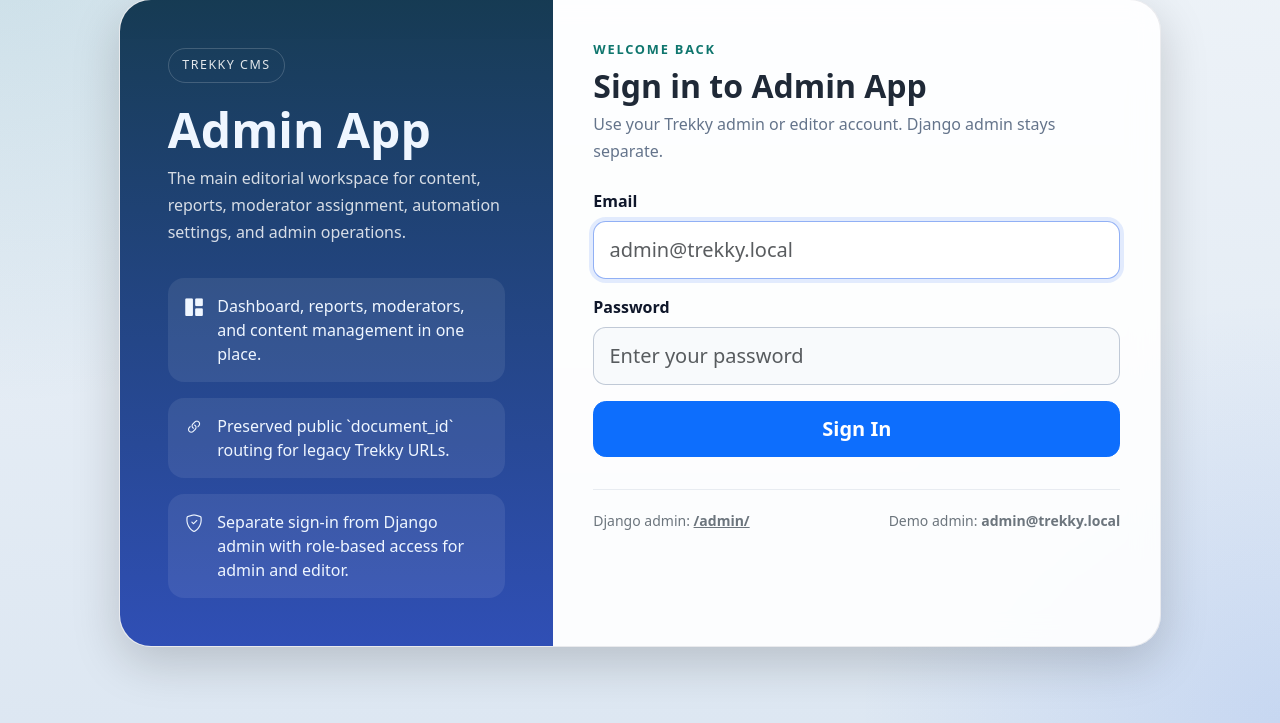
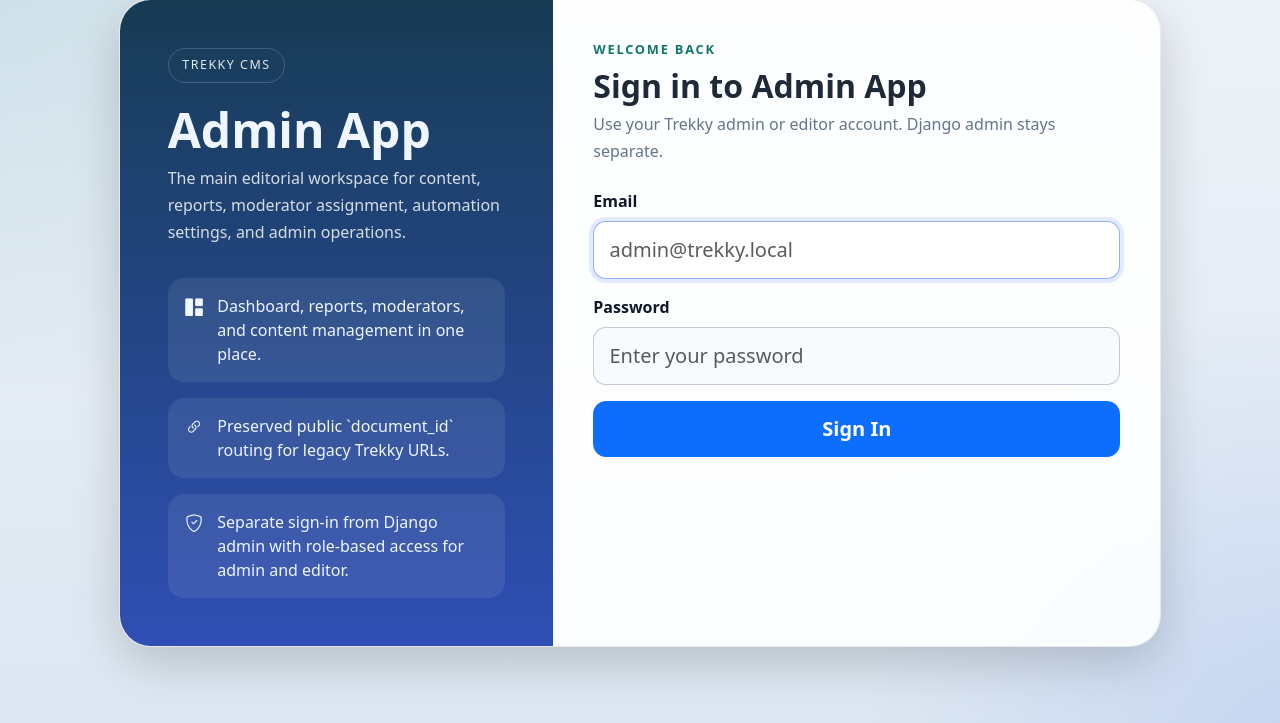
Before and after one commit to muinx2022/trekky-net, a Django app: page /admin-app/login/ in a window 1280 px wide. Shown: the part 77-800 px from the top of the page. Run offline with Django 5.2, Linux system fonts and the light colour scheme; parts of the project's set-up code (start-up, migrations or seed data) failed here and were passed over.

Commit message:
Remove login footer admin hints

```diff
--- a/django/admin-app/templates/admin_app/login.html
+++ b/django/admin-app/templates/admin_app/login.html
@@ -80,17 +80,6 @@
 
                   <button type="submit" class="btn btn-primary btn-lg w-100 login-submit">Sign In</button>
                 </form>
-
-                <div class="login-footer d-flex flex-column flex-md-row justify-content-between gap-3">
-                  <div class="small text-secondary">
-                    Django admin:
-                    <a href="/admin/" class="link-secondary fw-semibold">/admin/</a>
-                  </div>
-                  <div class="small text-secondary">
-                    Demo admin:
-                    <span class="fw-semibold">admin@trekky.local</span>
-                  </div>
-                </div>
               </section>
             </div>
           </div>
```
